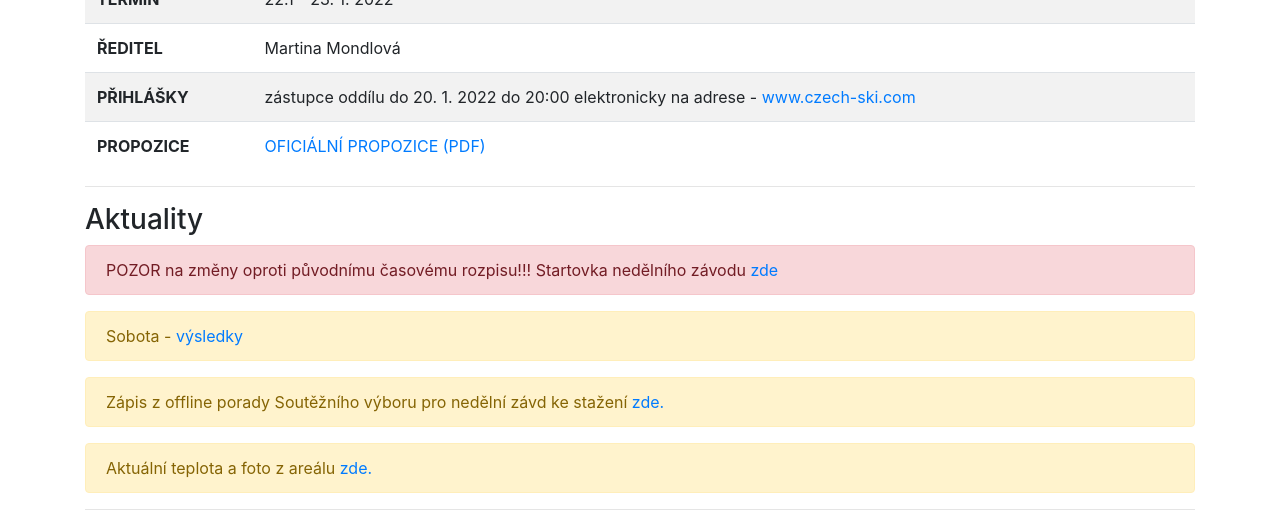
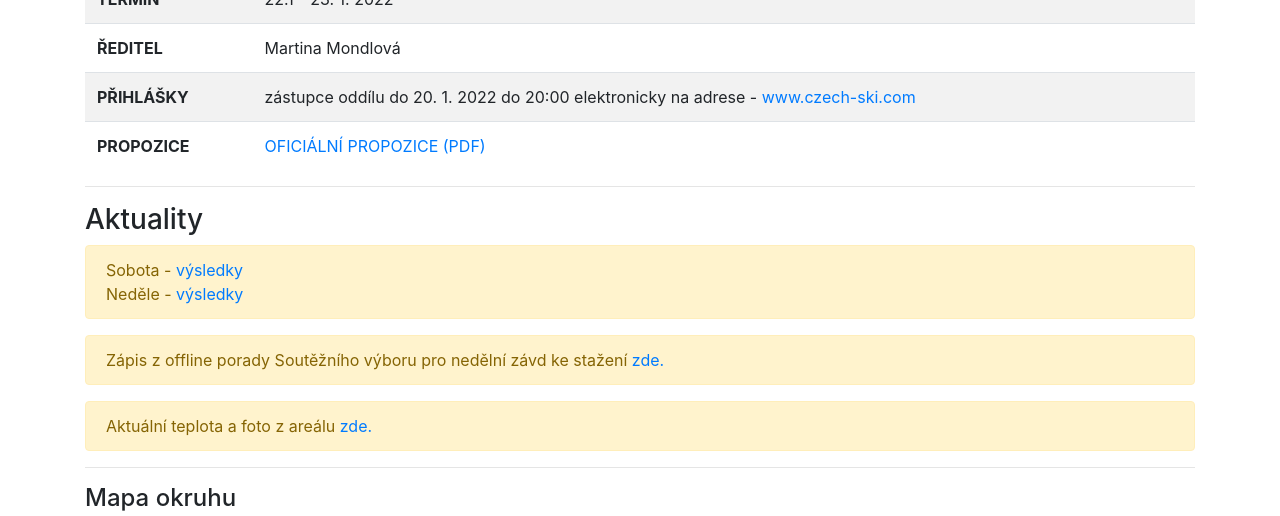
Before and after one commit to skisumava/skisumava.github.io, a Jekyll site: the page built from cp-zactva.html, in a window 1280 px wide and 900 px high, scrolled down 751 px, cut to the strip 0-516 px from the top of the window. Built offline with Jekyll 4.4.1, drawn with Linux system fonts in a browser that asks for light colours.

Commit message:
Update cp-zactva.html

```diff
--- a/cp-zactva.html
+++ b/cp-zactva.html
@@ -58,13 +58,15 @@ date: "22.1.-23.1.2022"
 <!-- 		<div class="alert alert-success" role="alert">
 		  Bezne novniky
 		</div>
--->
+
 		<div class="alert alert-danger" role="alert">
 		  POZOR na změny oproti původnímu časovému rozpisu!!! Startovka nedělního závodu <a href="http://zavody.czech-ski.com/file/download?token=6ab7f709-f408-4ba2-8508-96fdc379aaa9" target="_blank">zde</a>
 		</div>
-
+-->
 		<div class="alert alert-warning" role="alert">
 		  Sobota - <a href="http://zavody.czech-ski.com/file/download?token=6ab7f709-f408-4ba2-8508-96fdc379aaa9" target="blank">výsledky</a>
+      <br>
+		  Neděle - <a href="http://zavody.czech-ski.com/file/download?token=855a510e-ed5c-426b-906d-f1b115c82271" target="blank">výsledky</a>
 		</div>
     		<div class="alert alert-warning" role="alert">
 		  Zápis z offline porady Soutěžního výboru pro nedělní závd ke stažení <a href="http://zavody.czech-ski.com/file/download?token=5a57dac7-0e77-41cd-b885-6f5e31fd0b83" target="blank">zde.</a>
```
